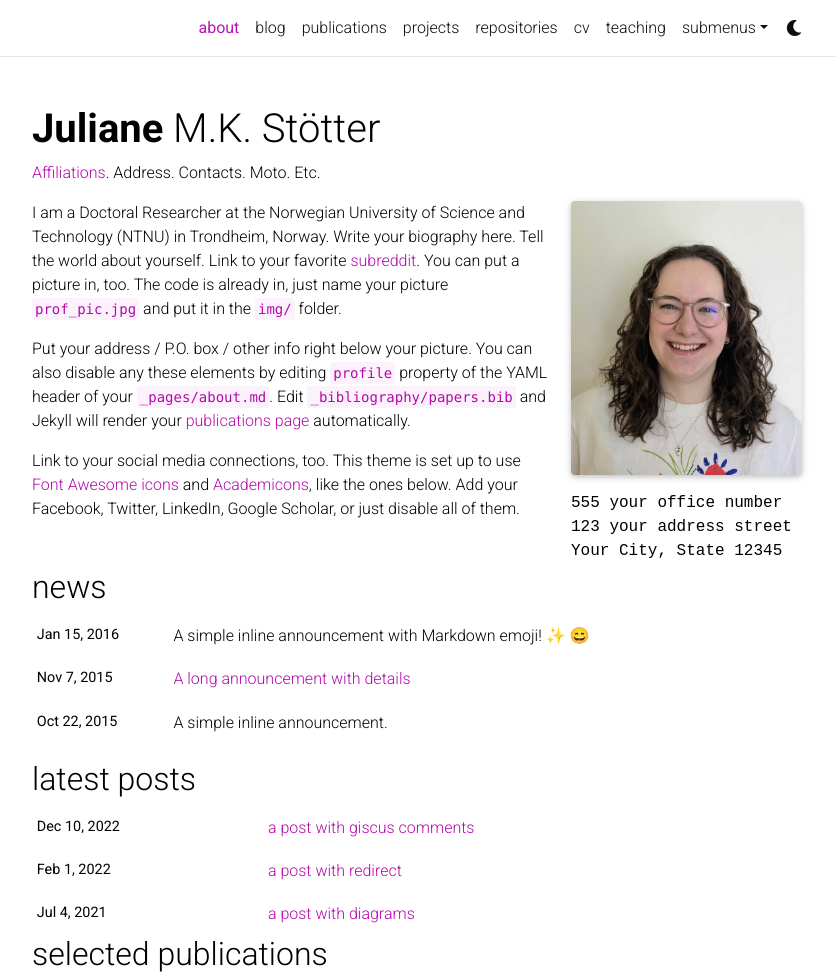
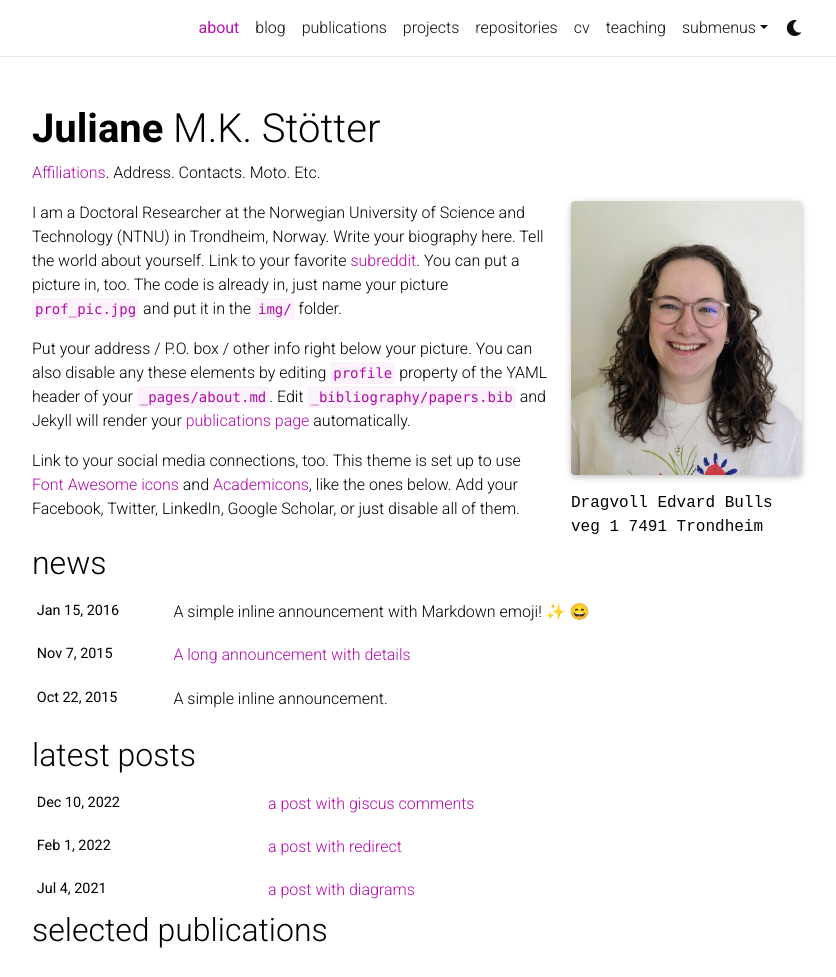
Before and after one commit to julianestoetter/website, a Jekyll site: the page built from _pages/about.md, in a window 1280 px wide and 1290 px high, cut to the strip 0-977 px from the top of the window. Shown: the whole strip, without its empty margins (223-1059 px from the left). Built offline with Jekyll 4.4.1, drawn with Linux system fonts in a browser that asks for light colours; full-size pictures stand in for the smaller copies a plugin makes; emoji names are drawn with the system emoji font; comment, search, counter and statistics services are not loaded; a style sheet for code colours, icons or effects is not loaded.

Commit message:
Update about.md
adding a picture and address

```diff
--- a/_pages/about.md
+++ b/_pages/about.md
@@ -9,9 +9,9 @@
   image: prof_pic.jpg
   image_circular: false # crops the image to make it circular
   address: >
-    <p>555 your office number</p>
-    <p>123 your address street</p>
-    <p>Your City, State 12345</p>
+    Dragvoll
+    Edvard Bulls veg 1
+    7491 Trondheim
 
 news: true  # includes a list of news items
 latest_posts: true  # includes a list of the newest posts
```
